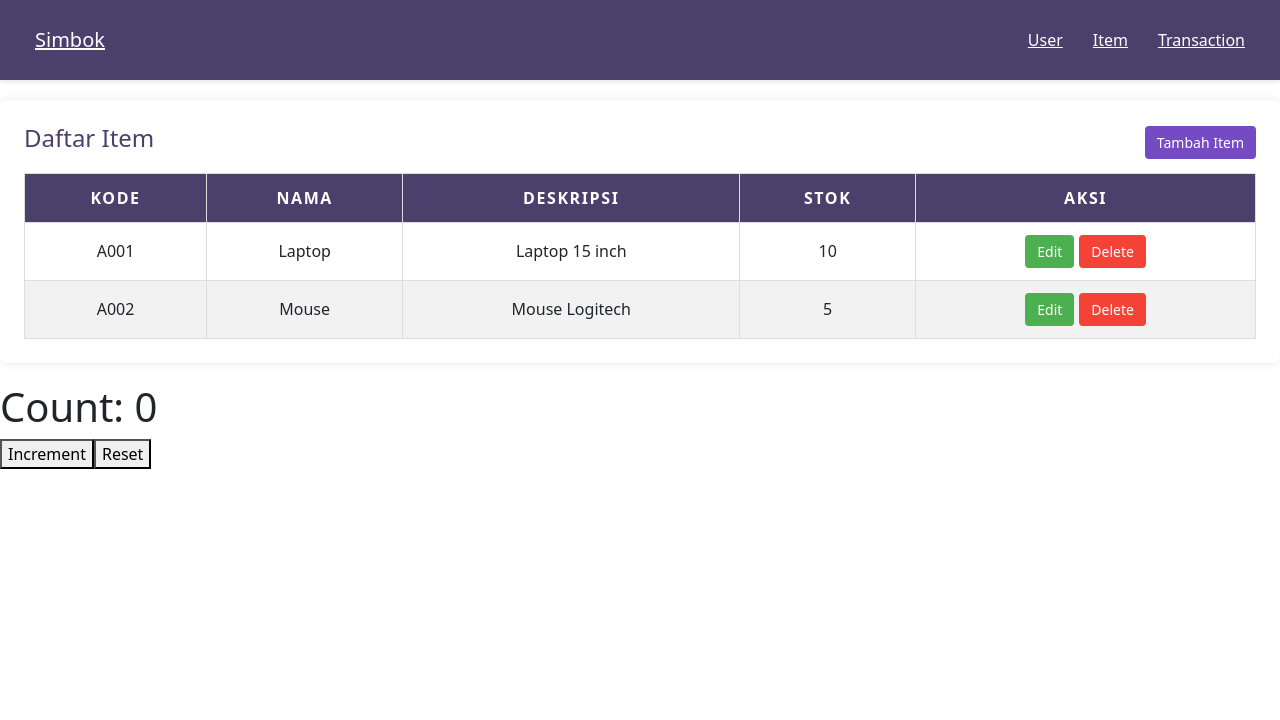
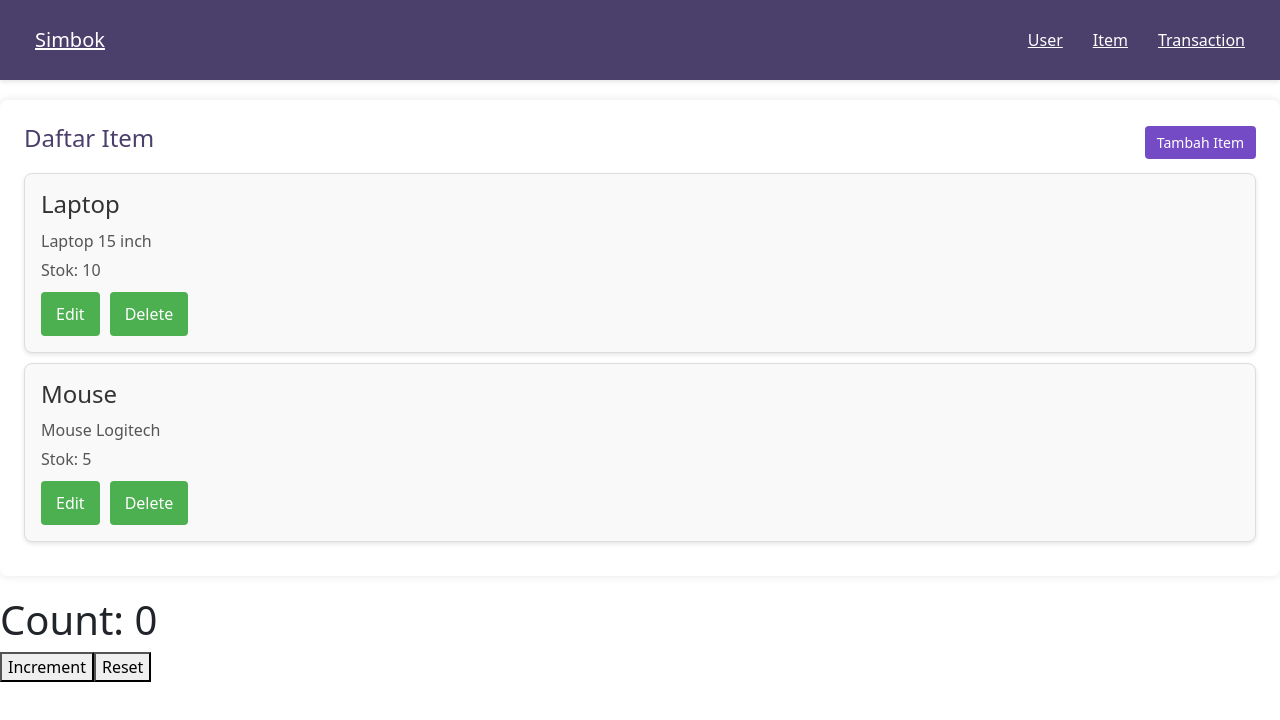
Before and after one commit to rifqee23/inventory-item, a Vue app: page / in a window 1280 px wide. Both pictures are taken after a click on the link "Item". Shown: the top 720 px of the page. Built offline with nearby package versions, Linux system fonts and the light colour scheme.

Commit message:
feat: implement form and card in item component (#2)

```diff
--- a/src/App.vue
+++ b/src/App.vue
@@ -3,14 +3,28 @@ import { ref } from "vue";
 import HelloWorld from "./components/HelloWorld.vue";
 import { RouterView, useRouter } from "vue-router";
 import Navbar from "./components/Navbar.vue";
-import UserComponent from "./components/UserList.vue";
-import ItemComponent from "./components/ItemList.vue";
-import TransactionComponent from "./components/TransactionList.vue";
+import UserComponent from "./components/user/UserList.vue";
+import ItemComponent from "./components/item/ItemList.vue";
+import TransactionComponent from "./components/transaction/TransactionList.vue";
 
 const router = useRouter();
 const currentPage = ref("user");
+const items = ref([]);
 const handleNavigation = (page) => {
   currentPage.value = page.toLowerCase();
+};
+
+const handleAddItem = (item) => {
+  items.value.push(item);
+};
+
+const handleEditItem = (updatedItem) => {
+  const index = items.value.findIndex((i) => i.kode === updatedItem.kode);
+  if (index !== -1) items.value.splice(index, 1, updatedItem);
+};
+
+const handleDeleteItem = (itemKode) => {
+  items.value = items.value.filter((item) => item.kode !== itemKode);
 };
 </script>
 
@@ -21,7 +35,11 @@ const handleNavigation = (page) => {
       <UserComponent />
     </div>
     <div v-if="currentPage === 'item'">
-      <ItemComponent />
+      <ItemComponent
+        @add-item="handleAddItem"
+        @edit-item="handleEditItem"
+        @delete-item="handleDeleteItem"
+      />
     </div>
     <div v-if="currentPage === 'transaction'">
       <TransactionComponent />
--- /dev/null
+++ b/src/components/Modal.vue
@@ -0,0 +1,99 @@
+<script setup>
+defineProps({
+  visible: {
+    type: Boolean,
+    default: false,
+  },
+});
+</script>
+
+<template>
+  <div v-if="visible" class="modal-overlay">
+    <div class="modal-content">
+      <button class="close-button" @click="$emit('close')">close</button>
+      <slot></slot>
+    </div>
+  </div>
+</template>
+
+<style scoped>
+.modal-overlay {
+  position: fixed;
+
+  top: 0;
+
+  left: 0;
+
+  width: 100%;
+
+  height: 100%;
+
+  background: rgba(0, 0, 0, 0.5);
+
+  backdrop-filter: blur(5px);
+
+  display: flex;
+
+  align-items: center;
+
+  justify-content: center;
+
+  z-index: 1000;
+}
+
+.modal-content {
+  background: white;
+
+  padding: 20px;
+
+  border-radius: 10px;
+
+  position: relative;
+
+  width: 80%;
+
+  max-width: 600px;
+
+  box-shadow: 0 2px 10px rgba(0, 0, 0, 0.1);
+
+  animation: fade-in 0.3s ease-out;
+}
+
+@keyframes fade-in {
+  from {
+    opacity: 0;
+
+    transform: scale(0.95);
+  }
+
+  to {
+    opacity: 1;
+
+    transform: scale(1);
+  }
+}
+
+.close-button {
+  position: absolute;
+
+  top: 10px;
+
+  right: 10px;
+
+  background: none;
+
+  border: none;
+
+  font-size: 24px;
+
+  cursor: pointer;
+
+  color: #555;
+
+  transition: color 0.3s ease;
+}
+
+.close-button:hover {
+  color: #000;
+}
+</style>
--- /dev/null
+++ b/src/components/item/ItemForm.vue
@@ -0,0 +1,140 @@
+<script setup>
+import { ref, watch } from "vue";
+const props = defineProps({
+  item: {
+    type: Object,
+    default: () => ({}),
+  },
+  isEdit: {
+    type: Boolean,
+    default: false,
+  },
+});
+
+const form = ref({
+  kode: "",
+  nama: "",
+  deskripsi: "",
+  stok: "",
+});
+
+watch(
+  () => props.item,
+  (newItem) => {
+    if (props.isEdit) form.value = { ...newItem };
+    else form.value = { kode: "", nama: "", deskripsi: "", stok: "" };
+  },
+  { immediate: true }
+);
+
+const emit = defineEmits(["submit"]);
+
+const submitForm = () => {
+  emit("submit", form.value);
+};
+</script>
+
+<template>
+  <div>
+    <form @submit.prevent="submitForm">
+      <table>
+        <tbody>
+          <tr>
+            <td>Kode Barang</td>
+            <td>
+              <input
+                type="text"
+                v-model="form.kode"
+                :disabled="isEdit"
+                id="kode"
+                required
+              />
+            </td>
+          </tr>
+          <tr>
+            <td>Nama Barang</td>
+            <td>
+              <input type="text" v-model="form.nama" id="nama" required />
+            </td>
+          </tr>
+          <tr>
+            <td>Deskripsi</td>
+            <td>
+              <input
+                type="text"
+                v-model="form.deskripsi"
+                id="deskripsi"
+                required
+              />
+            </td>
+          </tr>
+          <tr>
+            <td>Stok</td>
+            <td>
+              <input type="text" v-model="form.stok" id="stok" required />
+            </td>
+          </tr>
+          <tr>
+            <td></td>
+            <td>
+              <button type="submit">
+                {{ isEdit ? "Edit" : "Simpan" }}
+              </button>
+            </td>
+          </tr>
+        </tbody>
+      </table>
+    </form>
+  </div>
+</template>
+
+<style scoped>
+/* Gaya untuk tabel */
+
+table {
+  width: 100%;
+
+  border-collapse: collapse;
+}
+
+/* Gaya untuk sel tabel */
+
+td {
+  padding: 10px;
+
+  border: 1px solid #ddd;
+}
+
+/* Gaya untuk input teks dan number */
+
+input[type="text"],
+input[type="number"] {
+  width: 100%;
+
+  padding: 8px;
+
+  box-sizing: border-box;
+}
+
+/* Gaya untuk tombol submit */
+
+button[type="submit"] {
+  background-color: #4caf50;
+
+  color: white;
+
+  padding: 10px;
+
+  border: none;
+
+  border-radius: 5px;
+
+  cursor: pointer;
+}
+
+/* Gaya untuk tombol submit saat di-hover */
+
+button[type="submit"]:hover {
+  background-color: #45a049;
+}
+</style>
--- a/src/components/ItemList.vue
+++ b/src/components/item/ItemList.vue
@@ -1,5 +1,8 @@
 <script setup>
 import { ref } from "vue";
+import ItemCard from "./ItemCard.vue";
+import Modal from "../Modal.vue";
+import ItemForm from "./ItemForm.vue";
 
 const items = ref([
   {
@@ -16,11 +19,45 @@ const items = ref([
   },
 ]);
 
+const showForm = ref(false);
+const selectedItem = ref(null);
+const isEdit = ref(false);
+
 const emit = defineEmits(["add-item", "edit-item", "delete-item"]);
+
+const showAddForm = () => {
+  selectedItem.value = { kode: "", nama: "", deskripsi: "", stok: 0 };
+  isEdit.value = false;
+  showForm.value = true;
+};
+
+const editItem = (item) => {
+  selectedItem.value = { ...item };
+  isEdit.value = true;
+  showForm.value = true;
+};
 
 const deleteItem = (kode) => {
   items.value = items.value.filter((item) => item.kode !== kode);
   emit("delete-item", kode);
+};
+
+const handleSubmit = (item) => {
+  if (isEdit.value) {
+    const index = items.value.findIndex((i) => i.kode === item.kode);
+    items.value[index] = item;
+    emit("edit-item", item);
+  } else {
+    items.value.push(item);
+    emit("add-item", item);
+  }
+  showForm.value = false;
+};
+
+const cancelEditForm = () => {
+  showForm.value = false;
+  selectedItem.value = null;
+  isEdit.value = false;
 };
 </script>
 
@@ -28,37 +65,20 @@ const deleteItem = (kode) => {
   <div class="item-list">
     <div class="header">
       <h2>Daftar Item</h2>
-      <button class="add-btn" @click="$emit('add-item')">Tambah Item</button>
+      <button class="add-btn" @click="showAddForm">Tambah Item</button>
     </div>
-    <div class="table-responsive">
-      <table>
-        <thead>
-          <tr>
-            <th>Kode</th>
-            <th>Nama</th>
-            <th>deskripsi</th>
-            <th>stok</th>
-            <th class="action-column">Aksi</th>
-          </tr>
-        </thead>
-        <tbody>
-          <tr v-for="item in items" :key="item.kode">
-            <td>{{ item.kode }}</td>
-            <td>{{ item.nama }}</td>
-            <td>{{ item.deskripsi }}</td>
-            <td>{{ item.stok }}</td>
-            <td>
-              <button class="edit-btn" @click="$emit('edit-item', item)">
-                Edit
-              </button>
-              <button class="delete-btn" @click="deleteItem(item.kode)">
-                Delete
-              </button>
-            </td>
-          </tr>
-        </tbody>
-      </table>
+    <div class="item-card">
+      <ItemCard
+        v-for="item in items"
+        :key="item.kode"
+        :item="item"
+        @edit-item="editItem"
+        @delete-item="deleteItem"
+      />
     </div>
+    <Modal :visible="showForm" @close="cancelEditForm">
+      <ItemForm :item="selectedItem" :is-edit="isEdit" @submit="handleSubmit" />
+    </Modal>
   </div>
 </template>
 
--- /dev/null
+++ b/src/components/item/Itemcard.vue
@@ -0,0 +1,111 @@
+<script setup>
+const name = "ItemCard";
+defineProps({
+  item: {
+    type: Object,
+    required: true,
+  },
+});
+</script>
+
+<template>
+  <div class="item-card">
+    <h3>{{ item.nama }}</h3>
+    <p>{{ item.deskripsi }}</p>
+    <p>Stok: {{ item.stok }}</p>
+    <div class="buttons">
+      <button class="edit" @click="$emit('edit-item', item)">Edit</button>
+      <button class="edit" @click="$emit('delete-item', item.kode)">
+        Delete
+      </button>
+    </div>
+  </div>
+</template>
+
+<style scoped>
+.item-card {
+  border: 1px solid #ddd;
+
+  padding: 16px;
+
+  margin-bottom: 10px;
+
+  border-radius: 8px;
+
+  background-color: #f9f9f9;
+
+  box-shadow: 0 2px 4px rgba(0, 0, 0, 0.1);
+
+  transition: transform 0.2s, box-shadow 0.2s;
+}
+
+.item-card:hover {
+  transform: translateY(-5px);
+
+  box-shadow: 0 4px 8px rgba(0, 0, 0, 0.2);
+}
+
+.item-card h3 {
+  margin: 0 0 10px;
+
+  font-size: 1.5em;
+
+  color: #333;
+}
+
+.item-card p {
+  margin: 5px 0;
+
+  color: #555;
+}
+
+.item-card .stock {
+  font-weight: bold;
+
+  color: #2c3e50;
+}
+
+.item-card .buttons {
+  display: flex;
+
+  gap: 10px;
+
+  margin-top: 10px;
+}
+
+.item-card button {
+  padding: 10px 15px;
+
+  border: none;
+
+  border-radius: 4px;
+
+  cursor: pointer;
+
+  transition: background-color 0.2s;
+}
+
+.item-card button:hover {
+  background-color: #ddd;
+}
+
+.item-card button.edit {
+  background-color: #4caf50;
+
+  color: white;
+}
+
+.item-card button.edit:hover {
+  background-color: #45a049;
+}
+
+.item-card button.delete {
+  background-color: #e74c3c;
+
+  color: white;
+}
+
+.item-card button.delete:hover {
+  background-color: #c0392b;
+}
+</style>
```
Also changed, not shown: src/components/transaction/TransactionList.vue (renamed from src/components/TransactionList.vue), src/components/user/UserList.vue (renamed from src/components/UserList.vue).
